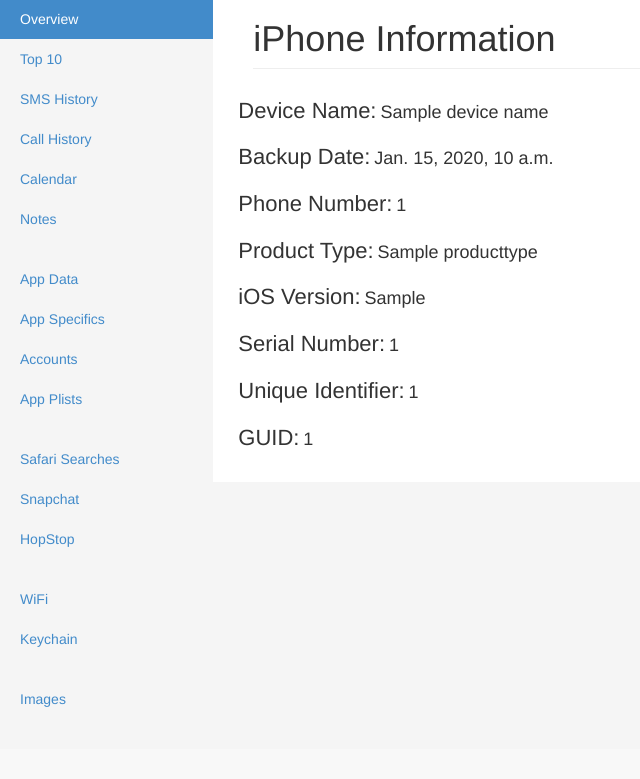
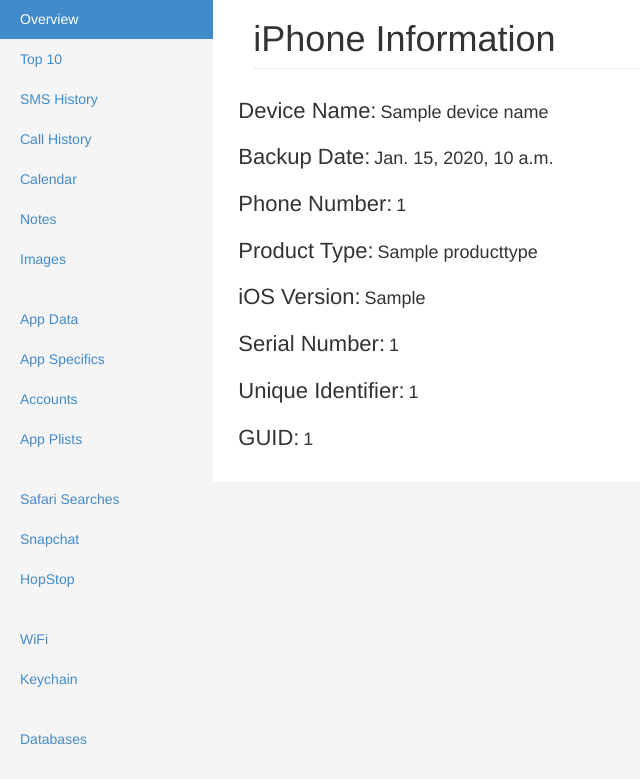
Before and after one commit to OSaa/BackupProfiler, a Django app: template templates/overview.html in a window 1280 px wide. Shown: the part 51-830 px from the top of the page, without its empty margins (0-640 px from the left). Before the commit the page ends 758 px from the top, so only its background shows below. Run offline with Django 3.2, Linux system fonts and the light colour scheme; the template is opened without the code that fills it: most values are stand-ins (such as "Sample title", 1, 10 or a date in 2020); parts of the project's set-up code (start-up, migrations or seed data) failed here and were passed over; some libraries are stand-ins or nearby versions.

Commit message:
Adding DBs page to templates and rearranging sidebar nav

```diff
--- a/templates/imagesTemplate.html
+++ b/templates/imagesTemplate.html
@@ -107,6 +107,7 @@
 		              <li><a href="{% url 'calldata' %}">Call History</a></li>
 		              <li><a href="{% url 'calendardata' %}">Calendar</a></li>
 		              <li><a href="{% url 'notesdata' %}">Notes</a></li>
+		              <li class="active"><a href="{% url 'images' %}">Images</a></li>
 		            </ul>
 		            <ul class="nav nav-sidebar">
 		              <li><a href="{% url 'appdata' %}">App Data</a></li>
@@ -136,7 +137,7 @@
 		            </ul>
 		            {% endif %}
 		            <ul class="nav nav-sidebar">
-		              <li class="active"><a href="{% url 'images' %}">Images</a></li>
+		              <li><a href="{% url 'dbs' %}">Databases</a></li>
 		            </ul>
 
 		        </div><!--/span-->
--- a/templates/overview.html
+++ b/templates/overview.html
@@ -1,4 +1,3 @@
-<!DOCTYPE HTML>
 <html>
 
 	{% include "dependencies.html" %}
@@ -19,6 +18,7 @@
 		              <li><a href="{% url 'calldata' %}">Call History</a></li>
 		              <li><a href="{% url 'calendardata' %}">Calendar</a></li>
 		              <li><a href="{% url 'notesdata' %}">Notes</a></li>
+		              <li><a href="{% url 'images' %}">Images</a></li>
 		            </ul>
 		            <ul class="nav nav-sidebar">
 		              <li><a href="{% url 'appdata' %}">App Data</a></li>
@@ -48,7 +48,7 @@
 		            </ul>
 		            {% endif %}
 		            <ul class="nav nav-sidebar">
-		              <li><a href="{% url 'images' %}">Images</a></li>
+		              <li><a href="{% url 'dbs' %}">Databases</a></li>
 		            </ul>
 
 		        </div><!--/span-->
```
